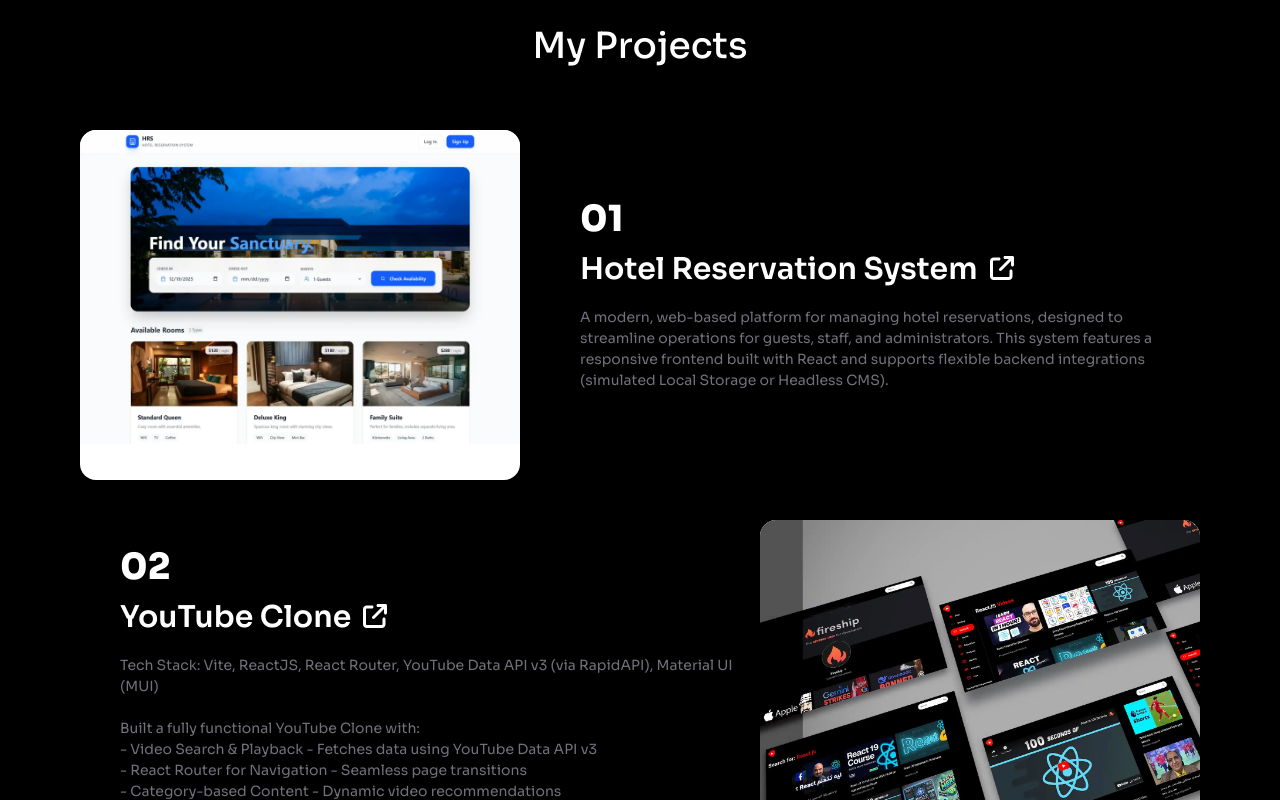
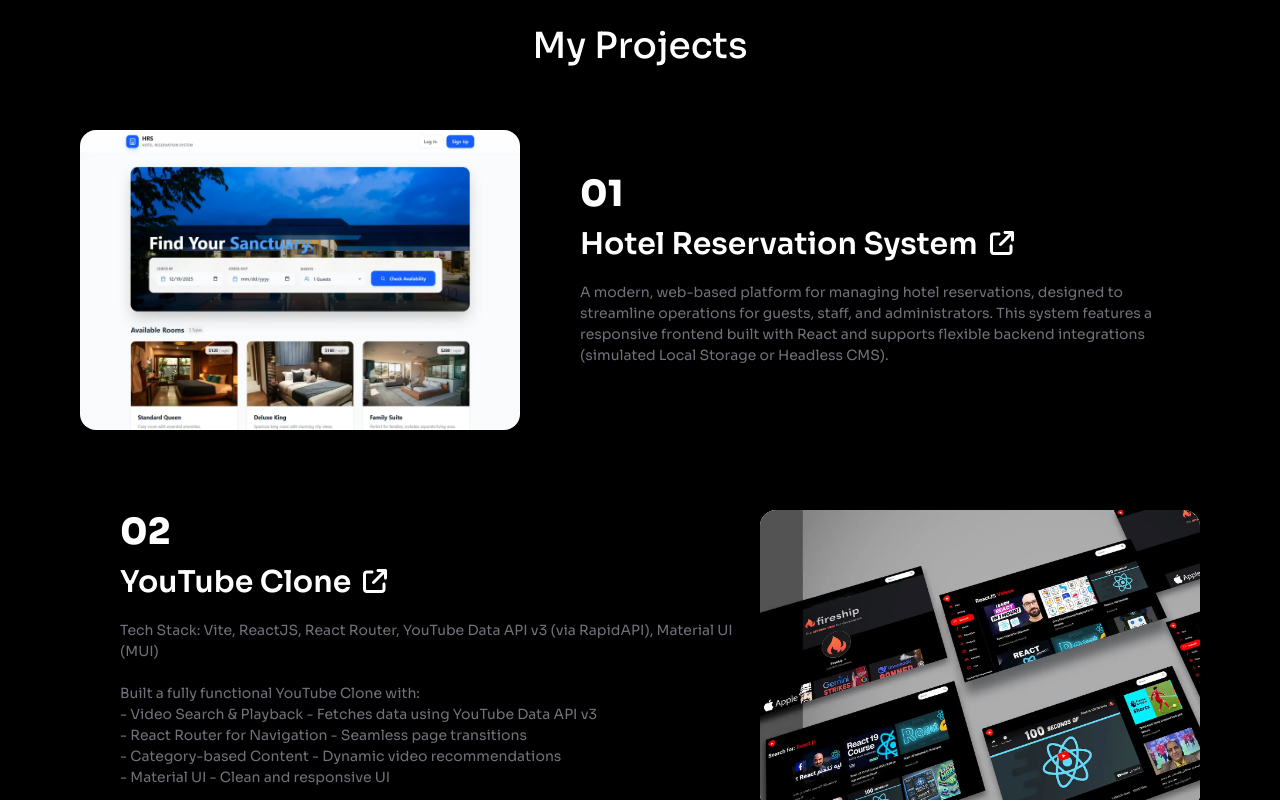
Before and after one commit to Gerges-GN/My-Personal-Portfolio, a React (Vite) app: page / in a window 1280 px wide. Shown: the part 2420-3220 px from the top of the page. Built offline with nearby package versions, Linux system fonts and the light colour scheme.

Commit message:
UI Fixes

```diff
--- a/src/components/ui/ProjectCard.jsx
+++ b/src/components/ui/ProjectCard.jsx
@@ -6,11 +6,11 @@
   const { rotate, onMouseMove, onMouseLeave } = useCardTilt(10, 15);
 
   return (
-    <div className="flex flex-col lg:flex-row md:items-center gap-5 mb-10">
+    <div className="flex flex-col lg:flex-row md:items-center gap-5 mb-10 md:mb-20">
       <div
         className={`${
           num % 2 == 0 && "lg:order-1 "
-        } flex-1/2 max-w-[440px] sm:min-w-[350px] sm:max-h-[300px] lg:min-h-[350px] mx-auto overflow-hidden flex justify-center items-center rounded-2xl bg-white`}
+        } flex-1/2 max-w-[440px] sm:min-w-[350px] sm:max-h-[300px] lg:min-h-[300px] mx-auto overflow-hidden flex justify-center items-center rounded-2xl bg-white`}
         onMouseMove={onMouseMove}
         onMouseLeave={onMouseLeave}
         style={{
@@ -31,13 +31,13 @@
           href={liveURL}
           target="_blank"
           rel="noopener noreferrer"
-          className="max-w-[440px] sm:min-w-[350px] sm:max-h-[300px] lg:min-h-[350px]"
+          className="max-w-[440px] sm:min-w-[350px] sm:max-h-[300px] lg:min-h-[300px]"
         >
           <img
             src={src}
             alt={title || "Project Image"}
             loading="lazy"
-            className="h-full"
+            className="h-full w-auto"
           />
         </a>
       </div>
```
